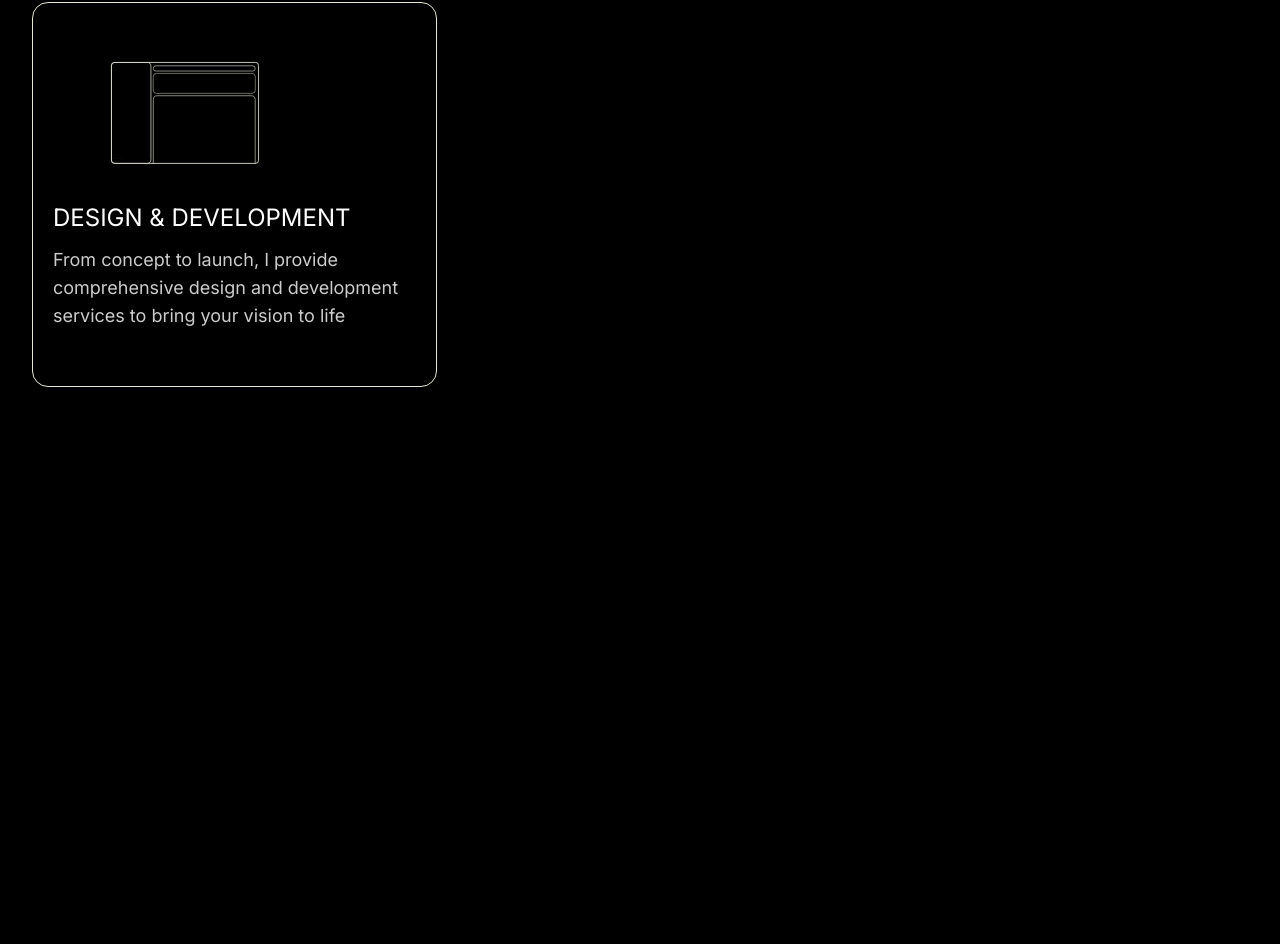
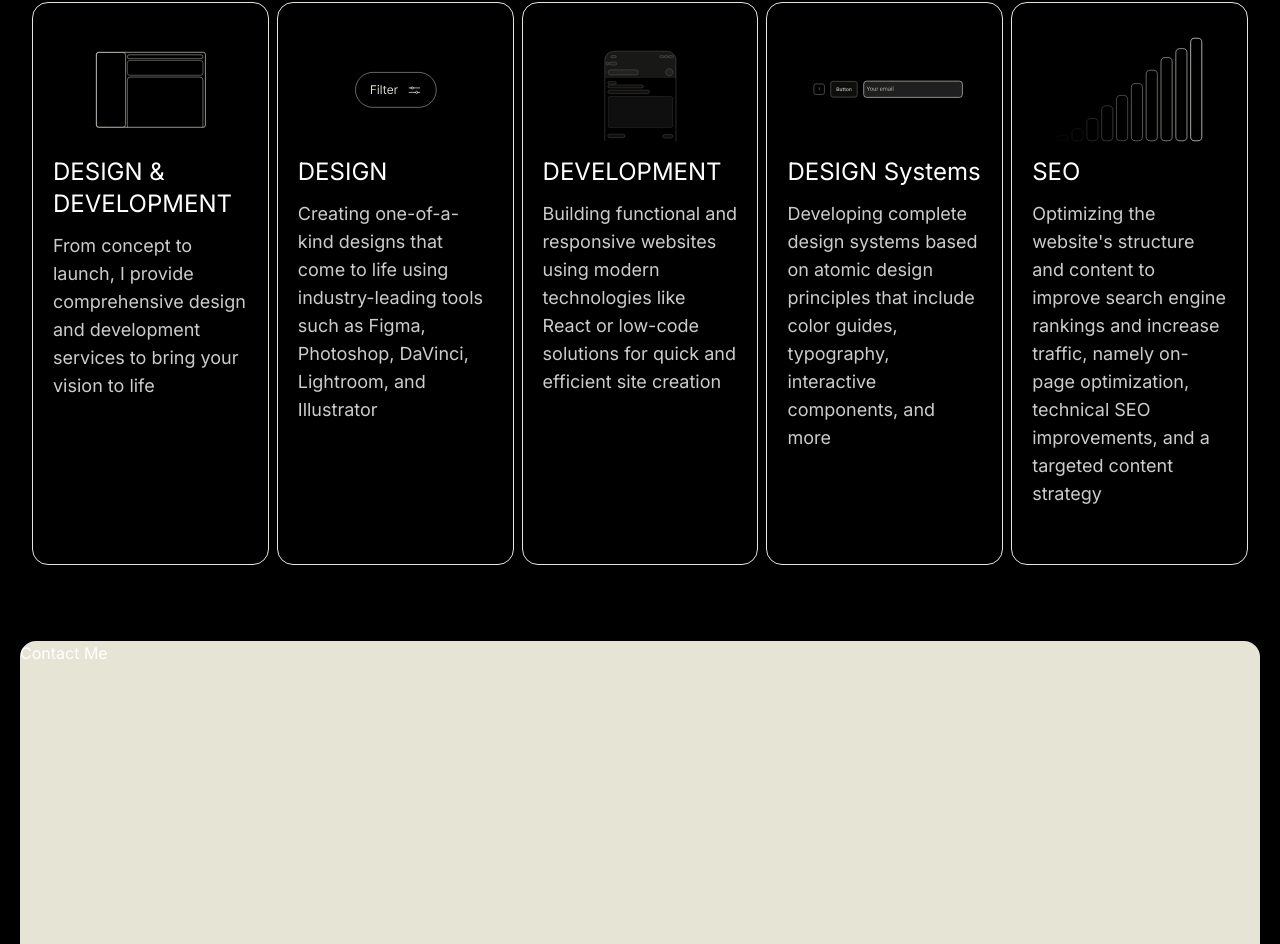
Before and after one commit to LizaKlev/Portfolio, a Next.js app: page / in a window 1280 px wide. Shown: the part 3379-4323 px from the top of the page. Before the commit the page ends 3862 px from the top, so only its background shows below. Built offline with nearby package versions, Linux system fonts and the light colour scheme; a web font is replaced by a local one.

Commit message:
cards, i guess

```diff
--- a/src/components/Card.tsx
+++ b/src/components/Card.tsx
@@ -10,7 +10,7 @@ const Card = ({
   image: string;
 }) => {
   return (
-    <div className="border border-beige rounded-2xl px-5 pt-5 pb-14 w-2/6">
+    <div className="border border-beige rounded-2xl px-5 pt-5 pb-14 w-64 ">
       <img src={image} alt={name} />
       <h2 className="text-white mb-3 text-2xl">{name}</h2>
       <p className=" text-opacity-80 text-white text-lg">{description}</p>
--- a/src/components/Footer.tsx
+++ b/src/components/Footer.tsx
@@ -2,8 +2,8 @@ import React from 'react'
 
 const Footer = () => {
   return (
-    <div>
-
+    <div className='bg-beige rounded-2xl h-80'>
+      <h2 className='text-white'>Contact Me</h2>
     </div>
   )
 }
--- a/src/components/Services.tsx
+++ b/src/components/Services.tsx
@@ -5,11 +5,33 @@ const Services = () => {
   return (
     <div className="px-3 py-14">
       <h2 className="text-white text-6xl mb-11">SERVICES I PROVIDE</h2>
+      <div className="flex gap-2">
       <Card
         name="DESIGN & DEVELOPMENT"
         description="From concept to launch, I provide comprehensive design and development services to bring your vision to life"
         image="D&D1.svg"
       />
+      <Card
+        name="DESIGN"
+        description="Creating one-of-a-kind designs that come to life using industry-leading tools such as Figma, Photoshop, DaVinci, Lightroom, and Illustrator"
+        image="Design1.svg"
+      />
+      <Card
+        name="DEVELOPMENT"
+        description="Building functional and responsive websites using modern technologies like React or low-code solutions for quick and efficient site creation"
+        image="Development1.svg"
+      />
+      <Card
+        name="DESIGN Systems"
+        description="Developing complete design systems based on atomic design principles that include color guides, typography, interactive components, and more"
+        image="Ds1.svg"
+      />
+      <Card
+        name="SEO"
+        description="Optimizing the website's structure and content to improve search engine rankings and increase traffic, namely on-page optimization, technical SEO improvements, and a targeted content strategy"
+        image="seo1.svg"
+      />
+      </div>
     </div>
   );
 };
```
